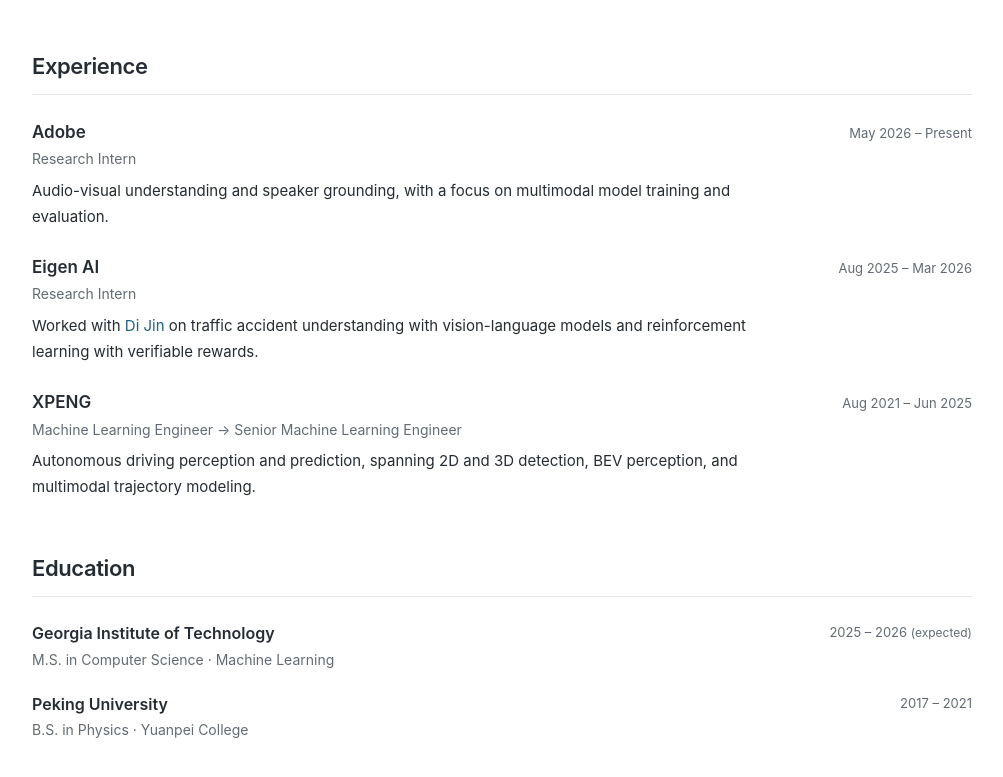
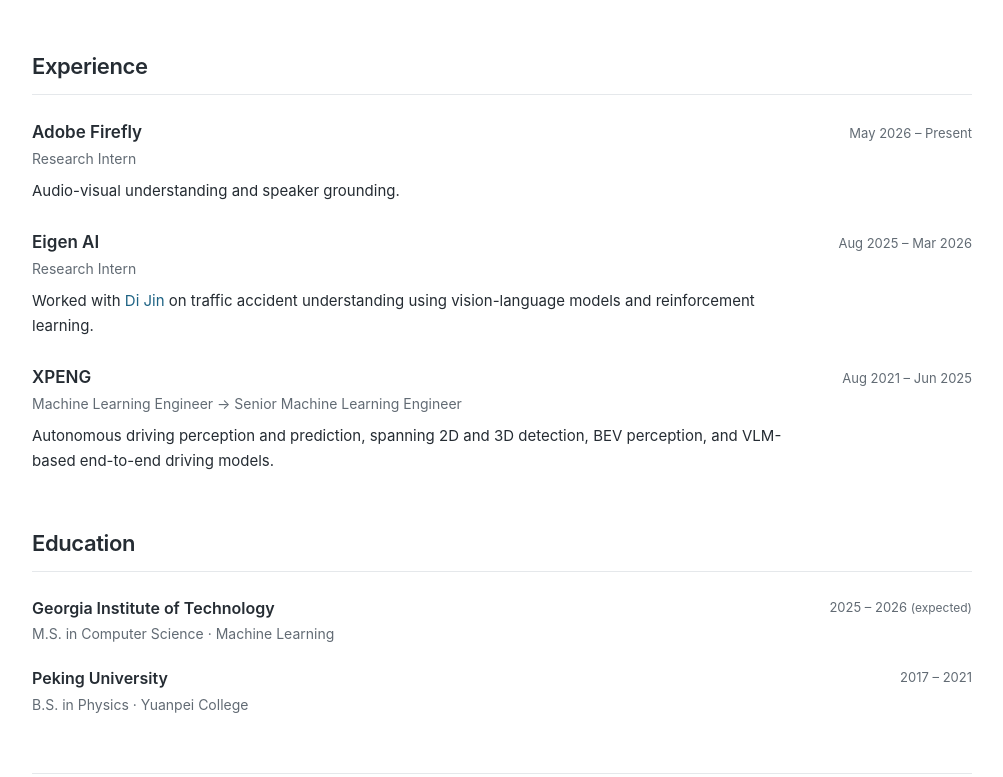
Before and after one commit to jibf/jibf.github.io, a plain HTML site: page index.html in a window 1280 px wide. Shown: the part 1094-1871 px from the top of the page, without its empty margins (138-1141 px from the left). Drawn offline with Linux system fonts and the light colour scheme.

Commit message:
Refine research and industry experience descriptions

```diff
--- a/index.html
+++ b/index.html
@@ -32,7 +32,7 @@
         <div class="introduction">
           <h1 id="name">Binfei Ji <span class="chinese-name" lang="zh-Hans">（姬彬斐）</span></h1>
           <p class="affiliation">M.S. in Computer Science · Georgia Tech</p>
-          <p>I am a master's student in Computer Science at <a href="https://www.gatech.edu/">Georgia Tech</a>, specializing in Machine Learning and expecting to graduate in December 2026. I am advised by <a href="https://ml.gatech.edu/people/yingyan-celine-lin">Prof. Yingyan (Celine) Lin</a> in the <a href="https://eiclab.scs.gatech.edu/">EIC Lab</a> and am currently a Research Intern at Adobe, working on audio-visual understanding.</p>
+          <p>I am a master's student in Computer Science at <a href="https://www.gatech.edu/">Georgia Tech</a>, specializing in Machine Learning and expecting to graduate in December 2026. I am advised by <a href="https://ml.gatech.edu/people/yingyan-celine-lin">Prof. Yingyan (Celine) Lin</a> in the <a href="https://eiclab.scs.gatech.edu/">EIC Lab</a> and am currently a Research Intern at Adobe Firefly, working on audio-visual understanding.</p>
           <p>Before returning to graduate school, I spent four years at XPENG working on autonomous driving perception and prediction. I received my B.S. in Physics from Peking University's Yuanpei College in 2021, where I conducted undergraduate research on time projection chamber detectors in <a href="https://faculty.pku.edu.cn/liqite/zh_CN/index/7845/list/index.htm" hreflang="zh-CN">Qite Li</a>'s group.</p>
           <p>My interests include <strong>multimodal learning, video understanding, and post-training</strong>. I am particularly interested in how reinforcement learning can help models understand and reason about complex, dynamic environments.</p>
           <ul class="contact-links" aria-label="Contact and profiles">
@@ -81,19 +81,19 @@
         </div>
         <div class="experience-list">
           <article class="experience-item">
-            <div class="experience-heading"><h3>Adobe</h3><p class="dates">May 2026 – Present</p></div>
+            <div class="experience-heading"><h3>Adobe Firefly</h3><p class="dates">May 2026 – Present</p></div>
             <p class="role">Research Intern</p>
-            <p class="experience-description">Audio-visual understanding and speaker grounding, with a focus on multimodal model training and evaluation.</p>
+            <p class="experience-description">Audio-visual understanding and speaker grounding.</p>
           </article>
           <article class="experience-item">
             <div class="experience-heading"><h3>Eigen AI</h3><p class="dates">Aug 2025 – Mar 2026</p></div>
             <p class="role">Research Intern</p>
-            <p class="experience-description">Worked with <a href="https://jind11.github.io/">Di Jin</a> on traffic accident understanding with vision-language models and reinforcement learning with verifiable rewards.</p>
+            <p class="experience-description">Worked with <a href="https://jind11.github.io/">Di Jin</a> on traffic accident understanding using vision-language models and reinforcement learning.</p>
           </article>
           <article class="experience-item">
             <div class="experience-heading"><h3>XPENG</h3><p class="dates">Aug 2021 – Jun 2025</p></div>
             <p class="role">Machine Learning Engineer → Senior Machine Learning Engineer</p>
-            <p class="experience-description">Autonomous driving perception and prediction, spanning 2D and 3D detection, BEV perception, and multimodal trajectory modeling.</p>
+            <p class="experience-description">Autonomous driving perception and prediction, spanning 2D and 3D detection, BEV perception, and VLM-based end-to-end driving models.</p>
           </article>
         </div>
       </section>
```
